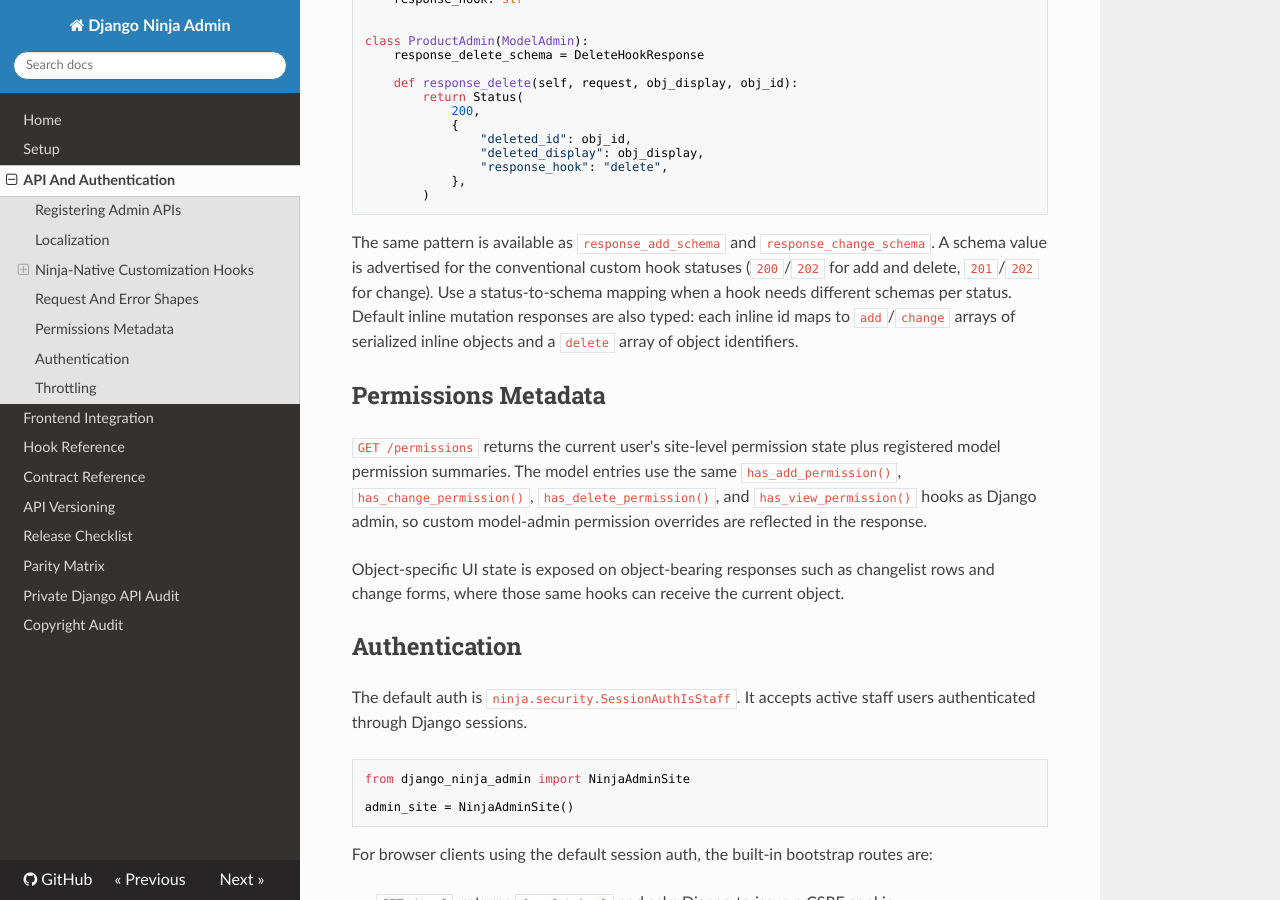
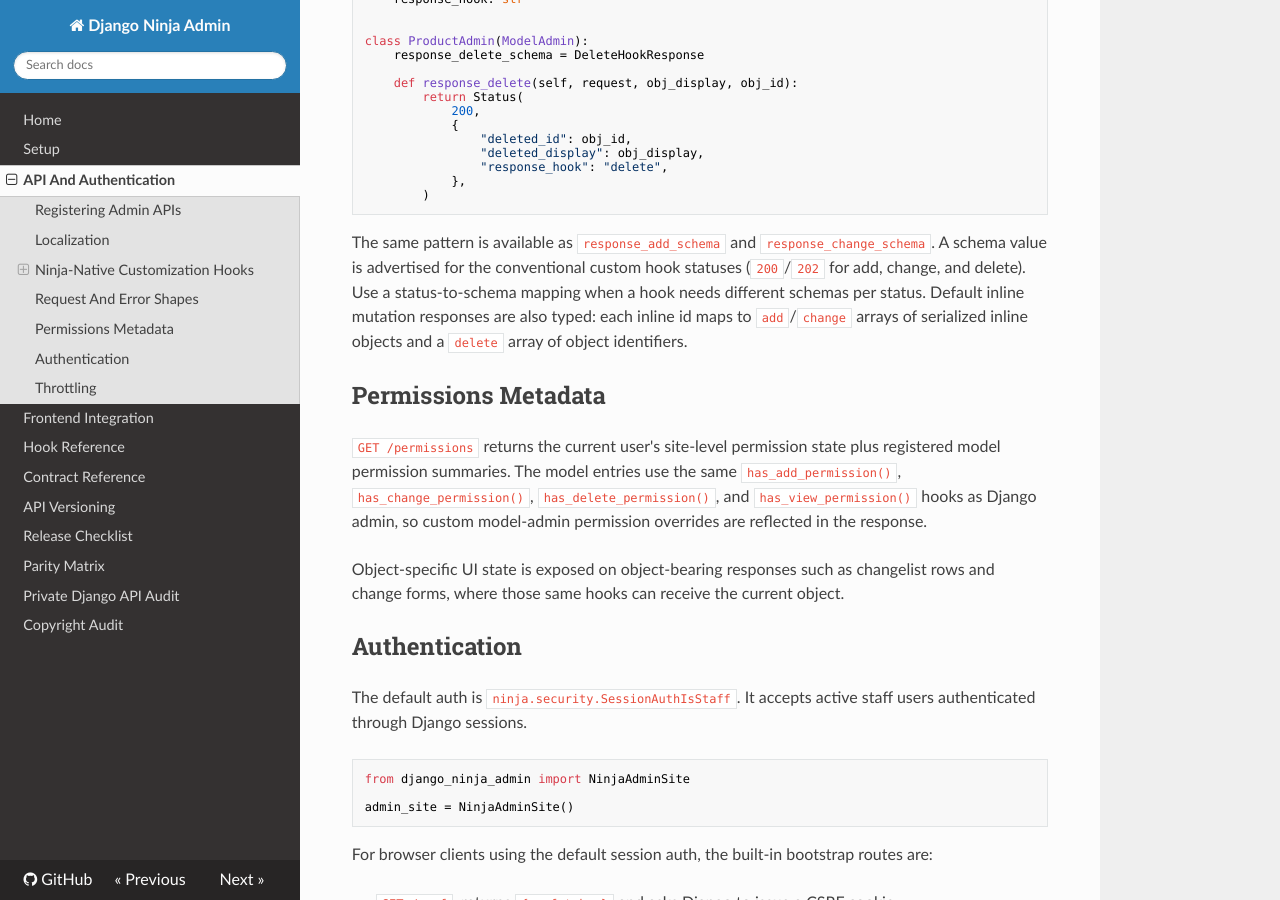
Before and after one commit to martijnberger/django-ninja-admin, an MkDocs documentation site: the page built from docs/api-and-auth.md, in a window 1280 px wide and 900 px high, scrolled down 5629 px. Built offline with MkDocs 1.6.1, drawn with Linux system fonts in a browser that asks for light colours; nearby versions of some CDN libraries.

Commit message:
Align change response hook status maps

```diff
--- a/docs/api-and-auth.md
+++ b/docs/api-and-auth.md
@@ -336,7 +336,7 @@ class ProductAdmin(ModelAdmin):
 
 The same pattern is available as `response_add_schema` and
 `response_change_schema`. A schema value is advertised for the conventional
-custom hook statuses (`200`/`202` for add and delete, `201`/`202` for change).
+custom hook statuses (`200`/`202` for add, change, and delete).
 Use a status-to-schema mapping when a hook needs different schemas per status.
 Default inline mutation responses are also typed: each inline id maps to
 `add`/`change` arrays of serialized inline objects and a `delete` array of
```
Also changed, not shown: CHANGELOG.md (+5 -1 lines), docs/parity-matrix.md (+1 -1 lines), 2 other files.
